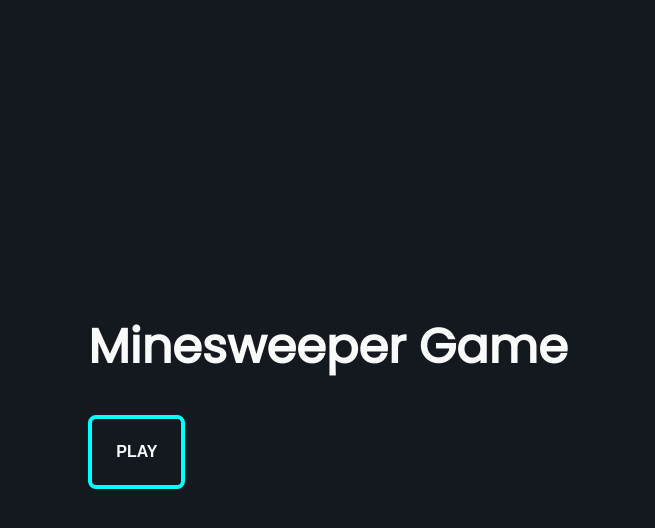
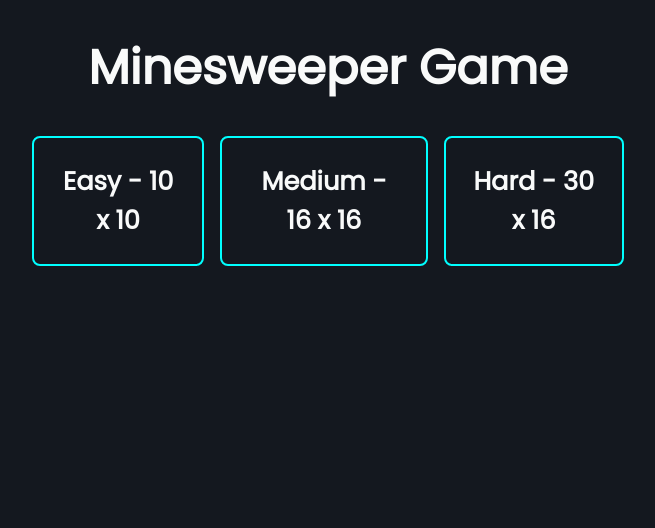
Before and after one commit to MastewalB/minesweeper-svelte, a SvelteKit app: page / in a window 1280 px wide. Shown: the top 528 px of the page, without its empty margins (312-967 px from the left). Built offline with nearby package versions, Linux system fonts and the light colour scheme.

Commit message:
feat(app): Multiple Game modes

```diff
--- a/src/app.css
+++ b/src/app.css
@@ -12,6 +12,7 @@
 	--bg-2: hsl(220 20% 20%);
 	--border: hsl(180 100% 50%);
 	--pulse: hsl(9 100% 64%);
+	--board-width: 10;
 }
 
 html,
@@ -21,7 +22,6 @@ body {
 
 body {
 	display: grid;
-	place-content: center;
 	padding: 2rem;
 	font-family: 'Poppins', sans-serif;
 	color: var(--txt-1);
@@ -43,12 +43,10 @@ h1 + button {
 
 button {
 	padding: 1.5rem;
-	font-size: 1rem;
 	font-weight: 900;
 	color: inherit;
 	background: none;
 	border-radius: 8px;
 	border: none;
-	text-transform: uppercase;
 	cursor: pointer;
 }
--- a/src/routes/+page.svelte
+++ b/src/routes/+page.svelte
@@ -1,10 +1,10 @@
 <script lang="ts">
-	import { Icons } from './icons.ts';
-	type State = 'start' | 'playing' | 'paused' | 'won' | 'lost';
+	import { type GameMode, Icons, GameState, easyMode, mediumMode, hardMode } from './constants.ts';
+	import { browser } from '$app/environment';
 
-	let state: State = 'start';
-	let mineCount: number = 10;
-	let boardSize: number = 100;
+	let state: GameState = GameState.START;
+	let mode: GameMode = easyMode;
+	let boardSize: number = mode.width * mode.height;
 	let minePositions = new Set<string>();
 	let board: (string | number)[][] = createBoard();
 	let N = board.length,
@@ -15,15 +15,18 @@
 
 	function createBoard() {
 		let mineSet = new Set<string>();
+		let h = mode.width,
+			v = mode.height;
 		let arr: (string | number)[][] = [];
-		for (let i = 0; i < 10; i++) {
-			arr.push(Array.from({ length: 10 }, () => 0));
+		for (let i = 0; i < v; i++) {
+			arr.push(Array.from({ length: h }, () => 0));
 		}
-		while (mineSet.size < mineCount) {
-			mineSet.add([Math.floor(Math.random() * 10), Math.floor(Math.random() * 10)].join(''));
+		while (mineSet.size < mode.mineCount) {
+			mineSet.add([Math.floor(Math.random() * v), Math.floor(Math.random() * h)].join(','));
 		}
-		for (let [i, j] of mineSet) {
-			arr[+i][+j] = Icons.Explode;
+		for (let s of mineSet) {
+			let [i, j] = strToInt(s);
+			arr[i][j] = Icons.Explode;
 		}
 		minePositions = mineSet;
 		return calculateDistance(arr);
@@ -33,8 +36,8 @@
 	function calculateDistance(arr: (string | number)[][]) {
 		let N = arr.length,
 			M = arr[0].length;
-		for (let i = 0; i < 10; i++) {
-			for (let j = 0; j < 10; j++) {
+		for (let i = 0; i < N; i++) {
+			for (let j = 0; j < M; j++) {
 				if (typeof arr[i][j] == 'string') {
 					continue;
 				}
@@ -49,8 +52,8 @@
 				}
 			}
 		}
-		for (let i = 0; i < 10; i++) {
-			for (let j = 0; j < 10; j++) {
+		for (let i = 0; i < N; i++) {
+			for (let j = 0; j < M; j++) {
 				if (arr[i][j] == 0) {
 					arr[i][j] = '';
 				}
@@ -61,10 +64,11 @@
 
 	function openCard(location: string) {
 		opened = opened.add(location);
-		if (board[+location[0]][+location[1]] == '') {
+		let [i, j] = strToInt(location);
+		if (board[i][j] == '') {
 			dfs(location);
 		} else if (minePositions.has(location)) {
-			state = 'lost'
+			state = GameState.LOST;
 			for (let mineLoc of minePositions) {
 				opened.add(mineLoc);
 			}
@@ -72,27 +76,27 @@
 	}
 
 	function gameWon() {
-		state = 'won';
+		state = GameState.WON;
 		for (let mineLoc of minePositions) {
 			opened.add(mineLoc);
-			let [i, j] = mineLoc
-			board[+i][+j] = Icons.Flag
+			let [i, j] = strToInt(mineLoc);
+			board[i][j] = Icons.Flag;
 		}
 	}
 
 	function dfs(index: string) {
-		let [i, j] = index;
-		if (typeof board[+i][+j] == 'number') {
+		let [i, j] = strToInt(index);
+		if (typeof board[i][j] == 'number') {
 			return;
 		}
 		let DIR = [-1, 0, 1, 0, -1, -1, 1, 1, -1];
 
 		for (let d = 0; d < 8; d++) {
-			let ni = +i + DIR[d],
-				nj = +j + DIR[d + 1];
-			if (ni >= 0 && nj >= 0 && ni < N && nj < M && !opened.has([ni, nj].join(''))) {
-				opened.add([ni, nj].join(''));
-				dfs([ni, nj].join(''));
+			let ni = i + DIR[d],
+				nj = j + DIR[d + 1];
+			if (ni >= 0 && nj >= 0 && ni < N && nj < M && !opened.has([ni, nj].join(','))) {
+				opened.add([ni, nj].join(','));
+				dfs([ni, nj].join(','));
 			}
 		}
 	}
@@ -101,15 +105,18 @@
 		opened = new Set<string>();
 		minePositions = new Set<string>();
 		board = createBoard();
+		(N = board.length), (M = board[0].length);
+		boardSize = N * M;
 		timerId && clearInterval(timerId);
 		timerId = null;
 		time = 0;
-		state = 'playing'
+		updateCellSize();
+		state = GameState.PLAYING;
 	}
 
 	function startGameTimer() {
 		function timer() {
-			state == 'playing' && (time += 1);
+			state == GameState.PLAYING && (time += 1);
 		}
 		timerId = setInterval(timer, 1000);
 	}
@@ -118,32 +125,72 @@
 		const minutes = Math.floor(t / 60);
 		const seconds = t % 60;
 		return `${String(minutes).padStart(2, '0')}:${String(seconds).padStart(2, '0')}`;
-
 	}
 
-	$: if (state === 'playing') {
+	function strToInt(loc: string): Array<number> {
+		let indices = loc.split(',').map((x) => +x);
+		return indices;
+	}
+
+	let cellSize: number = 1;
+	function updateCellSize() {
+		if (browser) {
+			cellSize = Math.min(
+				window.innerWidth / (mode.width * 26), // Width-based size
+				window.innerHeight / (mode.height * 26)
+			);
+		}
+	}
+
+	$: if (state === GameState.PLAYING) {
+		reset();
 		!timerId && startGameTimer();
 	}
 
-	$: boardSize - opened.size == mineCount && gameWon();
+	$: boardSize - opened.size == mode.mineCount && gameWon();
 </script>
 
-{#if state == 'start'}
+{#if state == GameState.START}
 	<h1>Minesweeper Game</h1>
-	<button on:click={() => (state = 'playing')}>Play</button>
+	<div class="selectMode">
+		<button
+			on:click={() => {
+				state = GameState.PLAYING;
+				mode = easyMode;
+			}}>{easyMode.name} - {easyMode.width} x {easyMode.height}</button
+		>
+		<button
+			on:click={() => {
+				state = GameState.PLAYING;
+				mode = mediumMode;
+			}}>{mediumMode.name} - {mediumMode.width} x {mediumMode.height}</button
+		>
+		<button
+			on:click={() => {
+				state = GameState.PLAYING;
+				mode = hardMode;
+			}}>{hardMode.name} - {hardMode.width} x {hardMode.height}</button
+		>
+	</div>
 {/if}
 
-{#if state == 'playing' || state == 'won' || state == 'lost'}
-{@const isPlaying = (state == 'playing')}
+{#if state == GameState.PLAYING || state == GameState.WON || state == GameState.LOST}
+	{@const isPlaying = state == GameState.PLAYING}
 	<div class="header">
-	<h2 class="mineCount">{Icons.Mine} : {mineCount}</h2>
+		<button class="homeButton" on:click={() => (state = GameState.START)}>
+			{Icons.HOME}
+		</button>
+		<h2 class="mineCount">{Icons.Mine} : {mode.mineCount}</h2>
 
 		<h2 class="flagButton">
 			<button on:click={() => !isPlaying && reset()}>
+				<span>
 					{#if !isPlaying}
 						{Icons.Reload}
-			{:else} {Icons.Flag}
+					{:else}
+						{Icons.Flag}
 					{/if}
+				</span>
 			</button>
 		</h2>
 
@@ -152,45 +199,54 @@
 		</h2>
 	</div>
 
-	<div class="cards">
+	<div class="grid-container" style="--cell-size: {cellSize + 'rem'}">
+		<div class="cards" style="grid-template-columns: repeat({mode.width}, 1fr);">
 			{#each board as row, rowIndex}
 				{#each row as card, cardIndex}
-				{@const isOpened = opened.has([rowIndex, cardIndex].join(''))}
+					{@const isOpened = opened.has([rowIndex, cardIndex].join(','))}
 
 					<button
 						class="card"
 						class:opened={isOpened}
-					on:click={() => openCard([rowIndex, cardIndex].join(''))}
+						on:click={() => openCard([rowIndex, cardIndex].join(','))}
 					>
 						<div class="back" class:opened>{card}</div>
 					</button>
 				{/each}
 			{/each}
 		</div>
+	</div>
 {/if}
 
-
 <style>
+	.grid-container {
+		display: flex;
+		padding: 0;
+		justify-content: center;
+		align-items: center;
+	}
 	.cards {
 		display: grid;
-		grid-template-columns: repeat(10, 1fr);
-		gap: 0.5rem;
+		gap: calc(var(--cell-size) / 8);
+		padding: 0;
+		align-items: center;
+		justify-items: center;
 	}
 
 	.card {
-		height: 1rem;
-		width: 1rem;
-		font-size: 2rem;
+		height: var(--cell-size);
+		width: var(--cell-size);
+		padding: 0;
+		font-size: calc(var(--cell-size) * 0.6);
 		background-color: var(--bg-2);
 		transform-style: preserve-3d;
 
 		&.opened .back {
 			opacity: 1;
-			font-size: 2rem;
+			font-size: calc(var(--cell-size) * 0.6);
 			pointer-events: none;
 			place-content: center;
 			backface-visibility: visible;
-
 			background-color: var(--bg-1);
 			transition: opacity 0.3s ease-out;
 		}
@@ -226,13 +282,45 @@
 		display: flex; /* Flexbox to align items in a row */
 		justify-content: space-between; /* Even spacing between items */
 		align-items: center; /* Center items vertically */
-      width: 100%; /* Adjust as needed */
-	  margin-bottom: 2rem;
+		width: 40%; /* Adjust as needed */
+		margin: 0 auto;
+		margin-bottom: 1rem;
+
+		& .flagButton {
+			display: inline-flex;
+			align-items: center;
+			justify-content: center;
+			text-align: center;
+			border-radius: 4px;
+			/* border: 1px solid var(--border); */
 		}
 
-	.header .flagButton {
-		font-size: 10px;
-		border-radius: 4px;
-		border: 1px solid var(--border);
+		& .flagButton span {
+			font-size: 1.6rem;
+		}
+
+		& .homeButton {
+			display: inline-flex;
+			align-items: center;
+			font-size: 2rem;
+		}
+	}
+
+	.selectMode {
+		display: flex;
+		justify-content: space-between;
+		align-items: center;
+		margin: 0 auto;
+		margin-top: 1.5rem;
+		width: 50%;
+
+		& button {
+			font-size: 1.6rem;
+			font-family: 'Poppins';
+			padding: 1.5rem;
+			margin: 0.5rem;
+			width: max-content;
+			border: 2px solid var(--border);
+		}
 	}
 </style>
--- /dev/null
+++ b/src/routes/constants.ts
@@ -0,0 +1,48 @@
+export enum Icons {
+	Mine = '💣',
+	Explode = '💥',
+	Flag = '🚩',
+	Reload = '⟳',
+	HOME = '⌂'
+}
+
+export enum GameState {
+	START = 'start',
+	PLAYING = 'playing',
+	PAUSED = 'paused',
+	WON = 'won',
+	LOST = 'lost'
+}
+
+export enum BoardSize {
+	TEN = 10,
+	TWENTY = 20
+}
+
+export type GameMode = {
+	name: string;
+	mineCount: number;
+	width: number;
+	height: number;
+};
+
+export const easyMode: GameMode = {
+	name: 'Easy',
+	mineCount: 10,
+	width: 10,
+	height: 10
+};
+
+export const mediumMode: GameMode = {
+	name: 'Medium',
+	mineCount: 40,
+	width: 16,
+	height: 16
+};
+
+export const hardMode: GameMode = {
+	name: 'Hard',
+	mineCount: 100,
+	width: 30,
+	height: 16
+};
--- a/src/routes/icons.ts
+++ /dev/null
@@ -1,10 +0,0 @@
-export enum Icons {
-    Mine = '💣',
-    Explode = '💥',
-    Flag = '🚩',
-    Reload = '⟳'
-};
-
-export enum GameState {
-    PLAYING = 'playing'
-}
```
Lines whose indentation alone changed are shown as unchanged.
